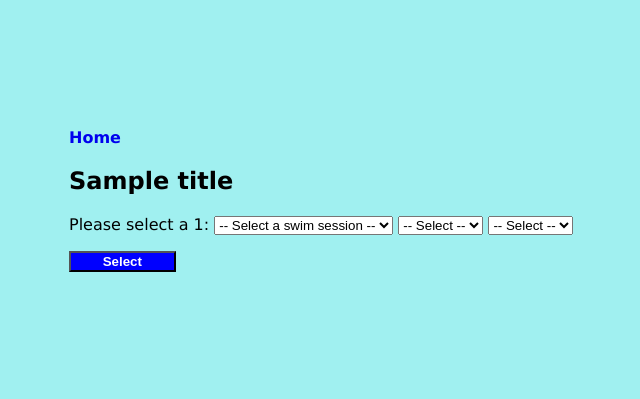
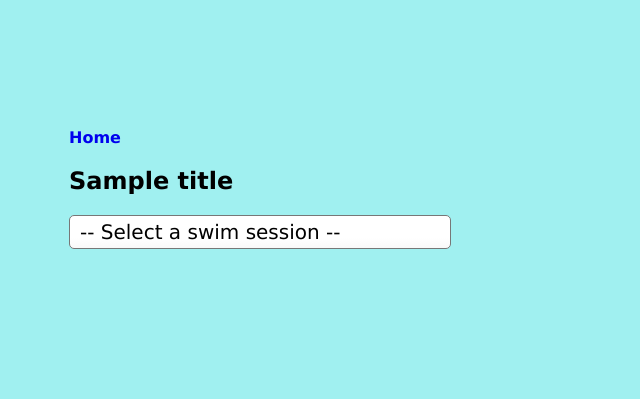
Before and after one commit to hgirish/head-first-python, a Python web app: template Learning/webapp/templates/swims.html in a window 1280 px wide. Shown: the top 399 px of the page, without its empty margins (59-699 px from the left). Run offline with Jinja, Linux system fonts and the light colour scheme; the template is opened without the code that fills it: most values are stand-ins (such as "Sample title", 1, 10 or a date in 2020).

Commit message:
final touches

```diff
--- a/Learning/webapp/static/webapp.css
+++ b/Learning/webapp/static/webapp.css
@@ -1,3 +1,15 @@
+*,
+*::before,
+*::after {
+    box-sizing: border-box;
+}
+
+:root {
+    --select-border: #777;
+    --select-focus: blue;
+    --select-arrow: var(--select-border);
+}
+
 body {
     font-family: Verdana, Geneva, Tahoma, sans-serif;
     background-color: rgb(160, 240, 240);
@@ -23,3 +35,47 @@ a {
 a:hover {
     text-decoration: underline;
 }
+
+select {
+    appearance: none;
+    background-color: transparent;
+    border: none;
+    padding: 0 1em 0 0;
+    margin: 0;
+    width: 100%;
+    font-family: inherit;
+    font-size: inherit;
+    cursor: inherit;
+    line-height: inherit;
+}
+
+.select {
+    width: 100%;
+    min-width: 15ch;
+    max-width: 30ch;
+    border: 1px solid var(--select-border);
+    border-radius: 0.25em;
+    padding: 0.25em 0.5em;
+    font-size: 1.25rem;
+    cursor: pointer;
+    line-height: 1.1;
+    background-color: #fff;
+    background-image: linear-gradient(to top, #f9f9f9, #fff 33%);
+    display: grid;
+    grid-template-areas: "select";
+    align-items: center;
+}
+
+.select::after {
+    content: "";
+    width: 0.8em;
+    height: 0.5em;
+    background-color: var(--select-arrow);
+    clip-path: polygon(100% 0%, 0 0%, 50% 100%);
+    justify-self: end;
+}
+
+select,
+.select:after {
+    grid-area: select;
+}
--- a/Learning/webapp/templates/swims.html
+++ b/Learning/webapp/templates/swims.html
@@ -3,8 +3,8 @@
 {% block body %}
 
 <form action="#">
-  <label for="{{select_id}}">Please select a {{select_id}}:</label>
-  <select name="{{select_id}}" id="{{select_id}}">
+
+  <select class="select" name="{{select_id}}" id="{{select_id}}">
     {% if not chosen_date %}
     <option value="">-- Select a swim session --</option>
     {% endif %}
@@ -14,19 +14,16 @@
   </select>
 
 
-  <select name="" id="swimmer">
-    <option value="">-- Select -- </option>
+  <select class="select" name="" id="swimmer">
+    <option value="">-- Select a swimmer -- </option>
   </select>
-  {% if not xsswimmer %}
-  <select name="" id="event">
-    <option value="">-- Select --</option>
+
+  <select class="select" name="" id="event">
+    <option value="">-- Select an event --</option>
   </select>
-  {% endif %}
 
 
-  <p>
-    <input type="submit" value="Select" />
-  </p>
+
 </form>
 <div id="chart">
 
@@ -38,12 +35,20 @@
     let swimmerSel = document.getElementById("swimmer");
     let eventSel = document.getElementById("event");
 
+    hide('#swimmer');
+    hide('#event')
+
     dateSel.onchange = async function () {
-      if (swimmerSel && swimmerSel.length) {
+      if (swimmerSel?.length) {
         swimmerSel.length = 1;
       }
-      if (eventSel && eventSel.length) eventSel.length = 1;
-      data = { chosen_date: dateSel.value }
+
+      if (eventSel?.length) eventSel.length = 1;
+      removeChild('#chart');
+      hide('#swimmer');
+      hide('#event')
+
+      const data = { chosen_date: dateSel.value }
 
       const response = await fetch("/swimmersjson", {
         method: "POST",
@@ -53,15 +58,17 @@
         body: JSON.stringify(data)
       });
       const swimmers = await response.json();
-      console.log(swimmers)
       swimmers.forEach(function (item, index) {
         swimmerSel.options[swimmerSel.options.length] = new Option(item, item);
       });
+      show('#swimmer');
     }
     swimmerSel.onchange = async function () {
-      if (eventSel && eventSel.length) eventSel.length = 1;
+      if (eventSel?.length) eventSel.length = 1;
+      removeChild('#chart');
+      hide('#event')
 
-      data = {
+      const data = {
         chosen_date: dateSel.value,
         swimmer: swimmerSel.value,
       };
@@ -73,13 +80,50 @@
         body: JSON.stringify(data)
       });
       const events = await response.json();
-      console.log(events);
       events.forEach(function (item, index) {
         eventSel.options[eventSel.options.length] = new Option(item, item)
       });
+      show('#event');
+    }
+    eventSel.onchange = async function () {
+      removeChild('#chart');
+      const chosen_event = eventSel.value;
 
+      if (chosen_event) {
+        const data = {
+          chosen_date: dateSel.value,
+          swimmer: swimmerSel.value,
+          event: chosen_event,
+        };
 
+        const response = await fetch("/chartjson", {
+          method: "POST",
+          headers: {
+            "Content-Type": "application/json"
+          },
+          body: JSON.stringify(data)
+        });
+        const chartData = await response.text();
+        const chartDiv = document.getElementById('chart');
+        chartDiv.insertAdjacentHTML("afterBegin", chartData)
+
+      }
     }
+  }
+
+  function removeChild(selector) {
+    const element = document.querySelector(selector);
+    while (element.firstChild) {
+      element.removeChild(element.firstChild);
+    }
+  }
+  function hide(selector) {
+    const element = document.querySelector(selector);
+    element.style.display = "none";
+  }
+  function show(selector) {
+    const element = document.querySelector(selector);
+    element.style.display = "block";
   }
 </script>
 {% endblock body %}
```
Also changed, not shown: Learning/webapp/app.py (+48 -3 lines), Learning/webapp/templates/chart_partial.html (added, +9 -0 lines).
